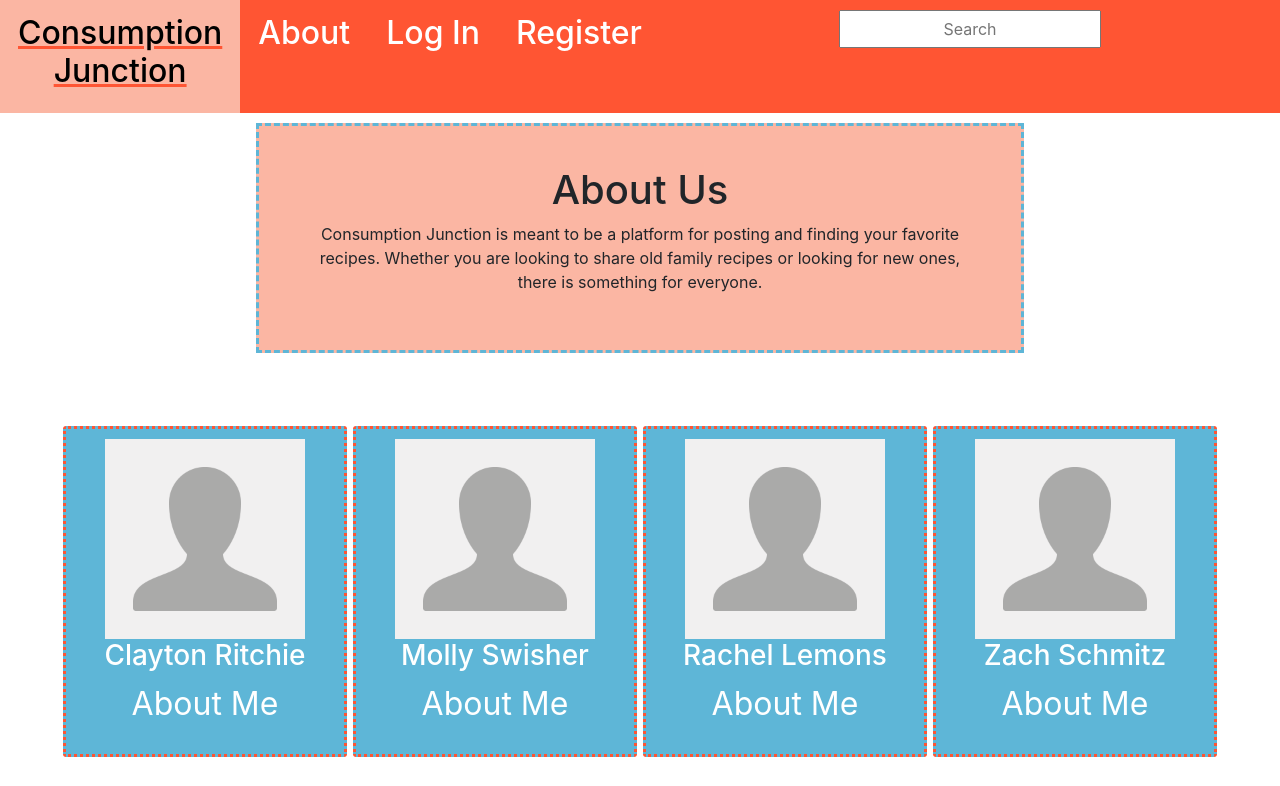
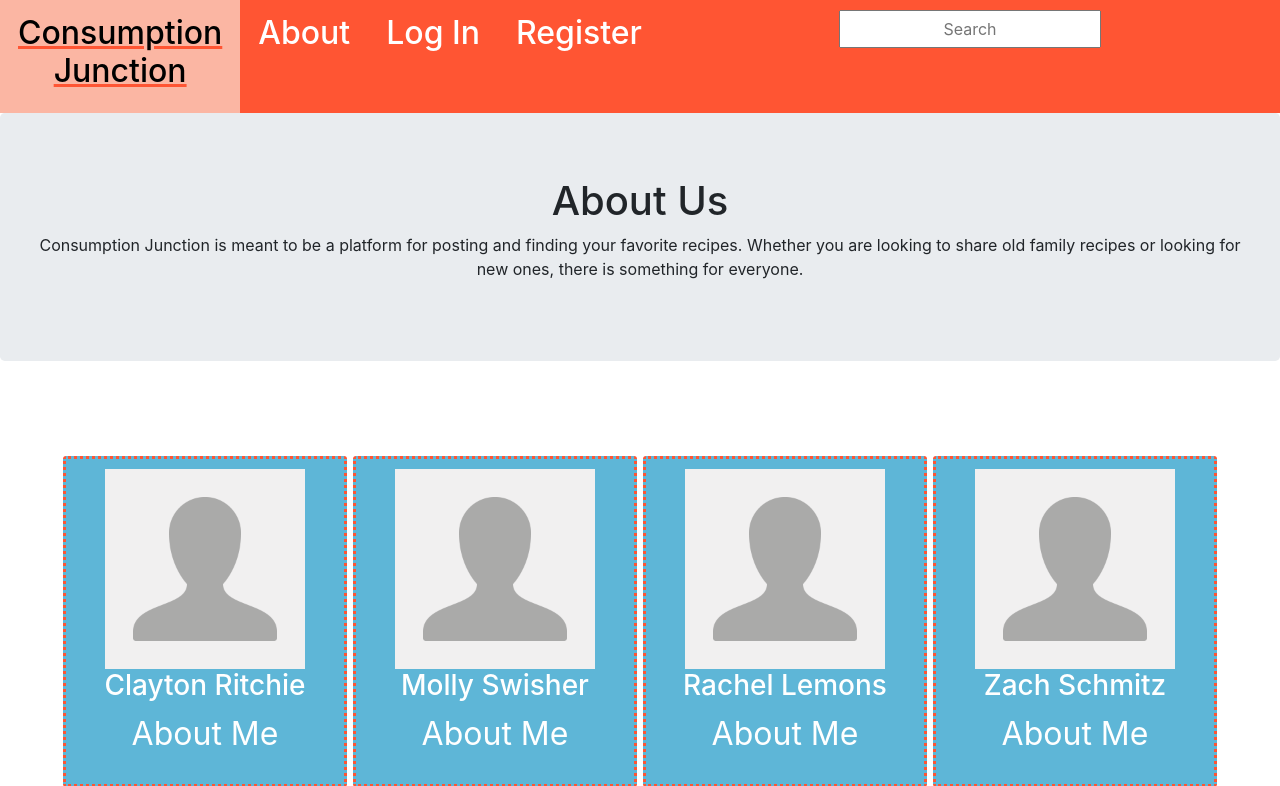
Before and after one commit to ArrDeeM/ConsumptionJunction, a Django app: page /aboutUs/ in a window 1280 px wide. Shown: the top 786 px of the page. Run offline with Django 3.2, Linux system fonts and the light colour scheme; some libraries are stand-ins or nearby versions.

Commit message:
updated the about page to have the jumbotron styling from bootstrap

```diff
--- a/NewSite/recipes/static/recipes/StyleSheet.css
+++ b/NewSite/recipes/static/recipes/StyleSheet.css
@@ -94,3 +94,17 @@
   margin: 4px 2px;
   cursor: pointer;
 }
+
+.jumbotron {
+  text-align: center;
+  background-color: #FBB6A3;
+  padding: 2rem 1rem;
+  margin-bottom: 2rem;
+  border-radius: .3rem;
+}
+
+.jumbotron-fluid {
+  padding-right: 0;
+  padding-left: 0;
+  @include border-radius(0);
+}
--- a/NewSite/recipes/templates/recipes/aboutUs.html
+++ b/NewSite/recipes/templates/recipes/aboutUs.html
@@ -12,7 +12,7 @@
 	</head>
 
 <body>
-	<div class = "about">
+	<div class = "jumbotron">
 		<h1>About Us</h1>
 		<p>Consumption Junction is meant to be a platform for posting and finding your favorite recipes. Whether you are looking
 		 to share old family recipes or looking for new ones, there is something for everyone.</p>
```
